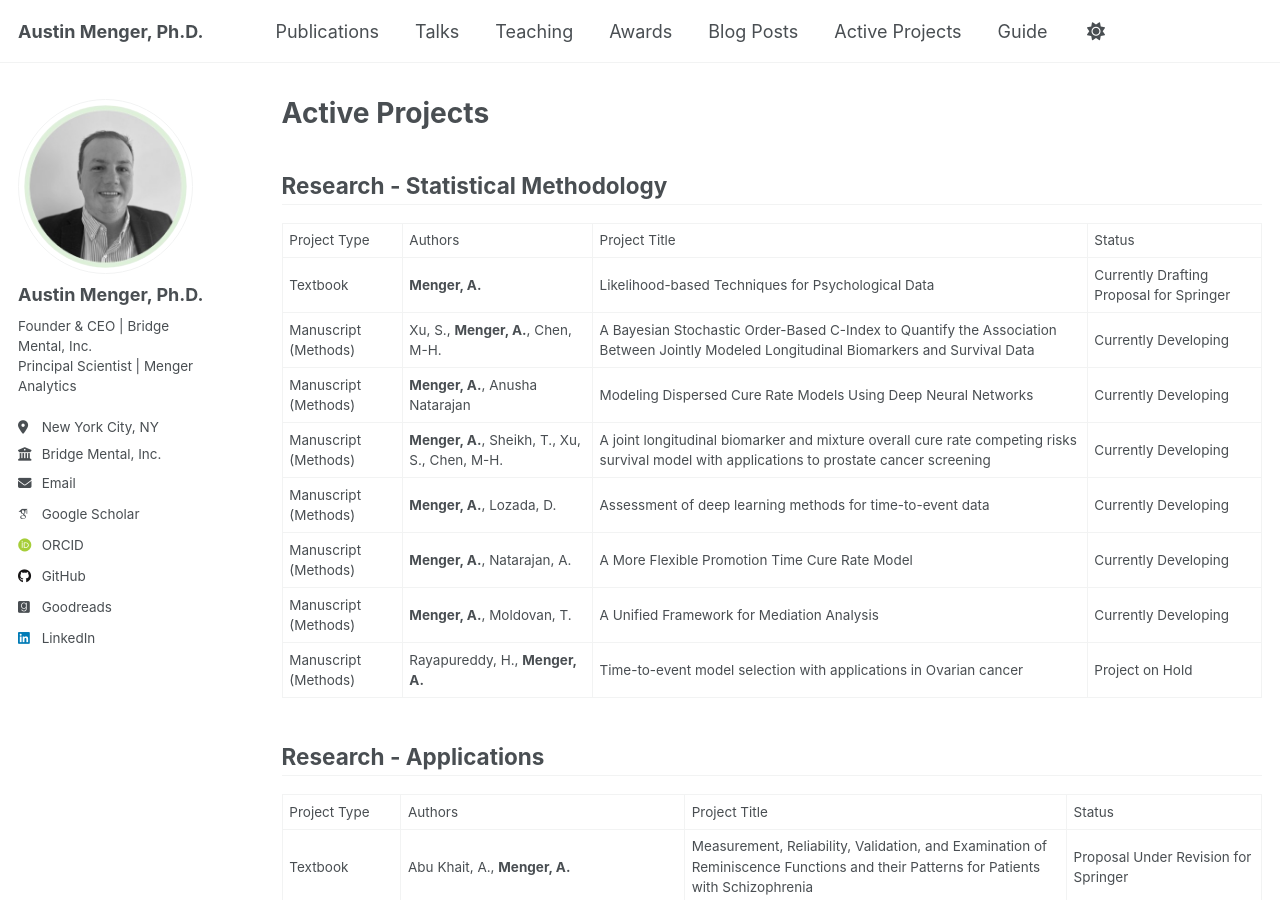
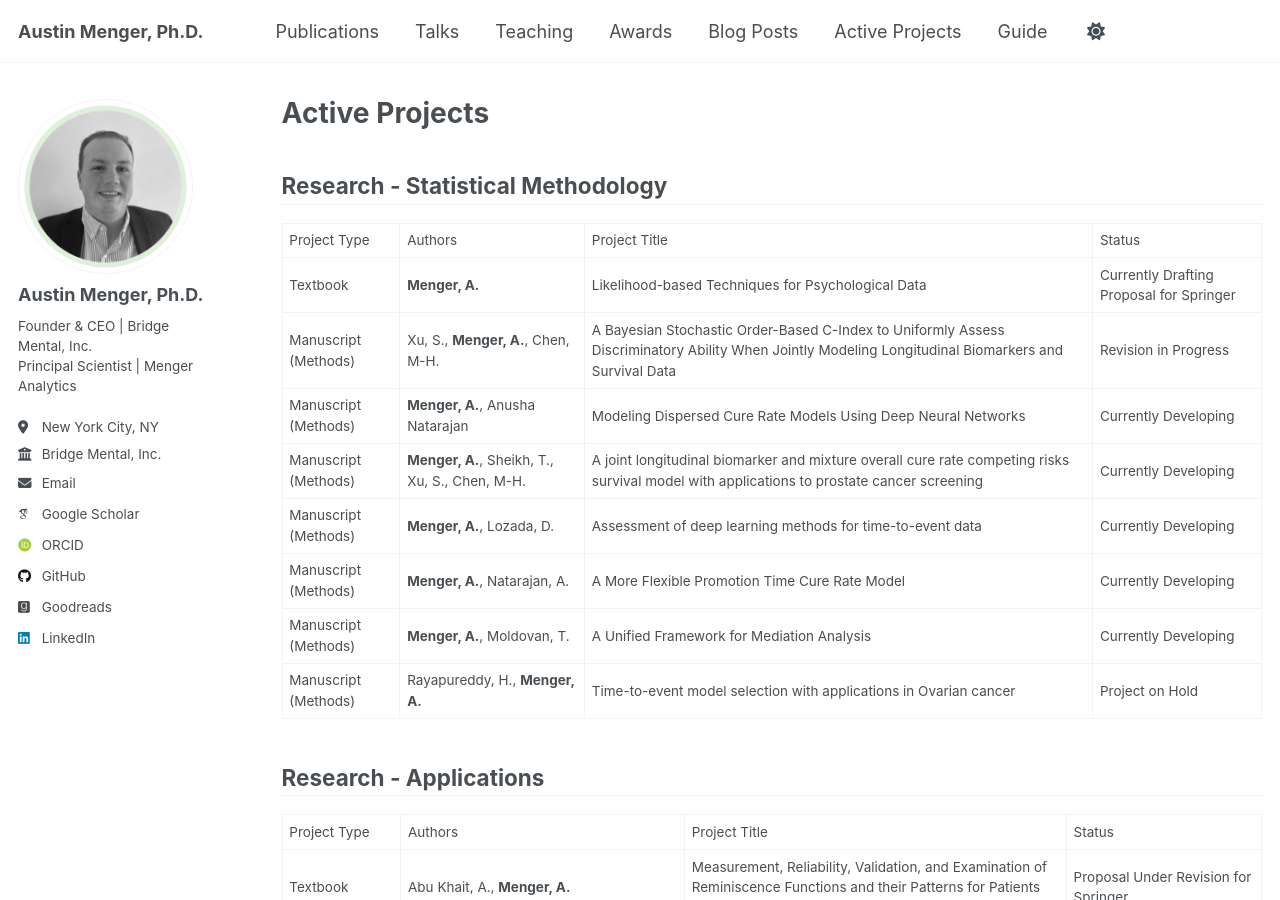
Before and after one commit to austinmenger/austinmenger.github.io, a Jekyll site: the page built from _pages/active_projects.md, in a window 1280 px wide and 900 px high. Built offline with Jekyll 4.4.1, drawn with Linux system fonts in a browser that asks for light colours; some web fonts are replaced.

Commit message:
Update active_projects.md

```diff
--- a/_pages/active_projects.md
+++ b/_pages/active_projects.md
@@ -27,8 +27,8 @@ author_profile: true
  <tr>
   <td>Manuscript (Methods)</td>
   <td>Xu, S., <b>Menger, A.</b>, Chen, M-H.</td>
-  <td>A Bayesian Stochastic Order-Based C-Index to Quantify the Association Between Jointly Modeled Longitudinal Biomarkers and Survival Data</td>
-  <td>Currently Developing</td>
+  <td>A Bayesian Stochastic Order-Based C-Index to Uniformly Assess Discriminatory Ability When Jointly Modeling Longitudinal Biomarkers and Survival Data</td>
+  <td>Revision in Progress</td>
  </tr>
  <tr>
   <td>Manuscript (Methods)</td>
```
